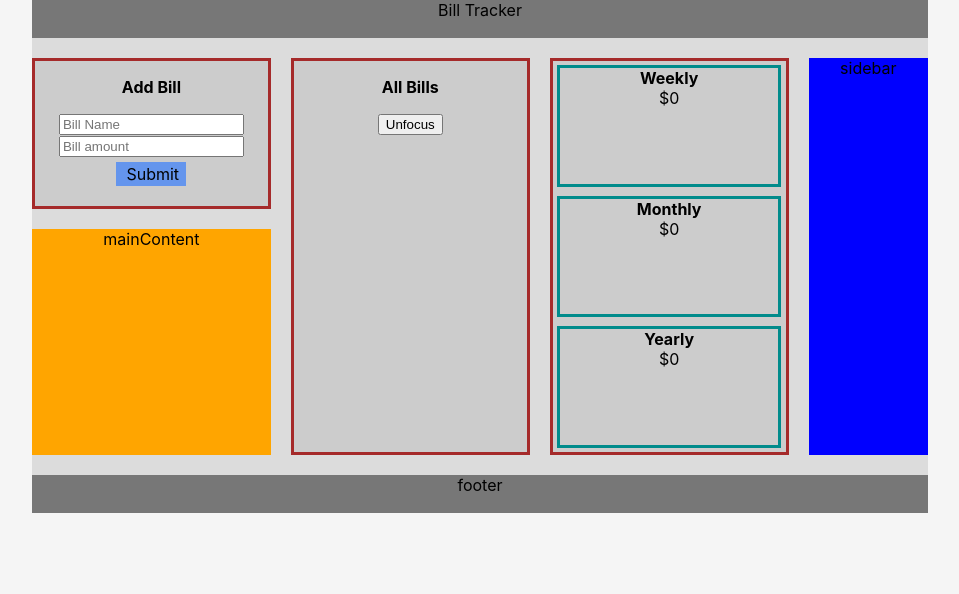
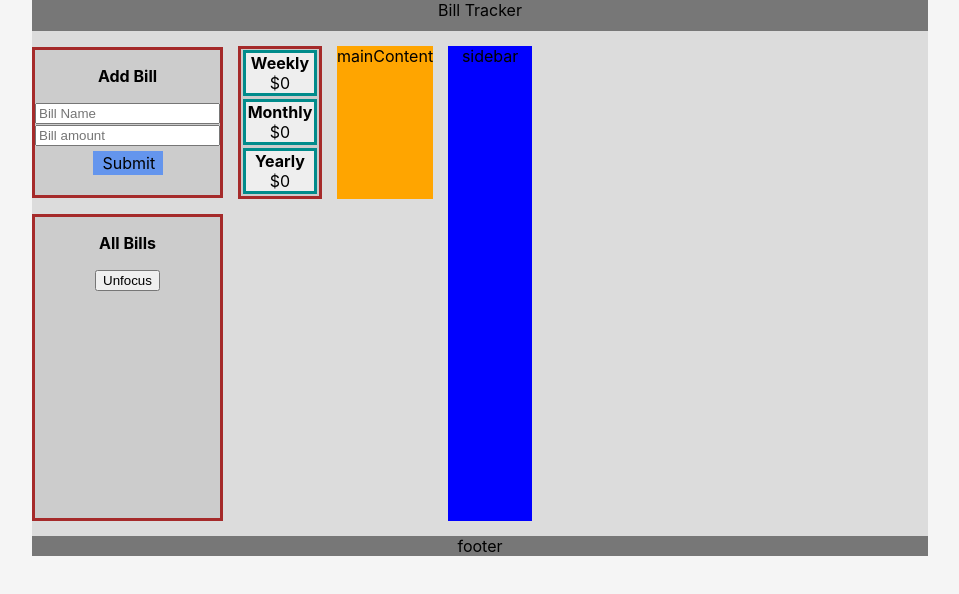
Before and after one commit to IsaiahDahlberg/BillTracker, a React (Create React App) app in the folder bill-tracker/: page / in a window 1280 px wide. Shown: the top 594 px of the page, without its empty margins (160-1119 px from the left). Built offline with nearby package versions, Linux system fonts and the light colour scheme.

Commit message:
add a bunch of unrelated stuff

```diff
--- a/bill-tracker/src/BillTracker.css
+++ b/bill-tracker/src/BillTracker.css
@@ -2,17 +2,20 @@
     margin: 0px auto;
     width: 70%;
     display: grid;
-    grid-template-columns: repeat(3, 2fr) 1fr;
-    grid-template-rows: 1fr 4fr 6fr 1fr;
-    grid-row-gap: 20px;
-    grid-column-gap: 20px;
+    grid-template-columns: repeat(8, 1fr);
+    grid-template-rows: .20fr 1fr 2fr;
+    grid-row-gap: 15px;
+    grid-column-gap: 15px;
     background-color: gainsboro;
 }
 
+.AddBill{
+   grid-column: 1/2;
+}
 .mainContent{
     background-color: orange;
-    grid-row: 3/4;
-    grid-column: 1/2;
+  /*  grid-row: 3/4;
+    grid-column: 1/2;*/
 }
 
 .smallBox--1{
@@ -20,11 +23,13 @@
 }
 
 .displayAllBills{
-    grid-row: 2/4;
+    grid-column: 1/2;
+    grid-row: 3/-1;
 }
 
 .BillBreakDown{
-    grid-row: 2/4;
+    grid-column: 2/3;
+    grid-row: 2/3;
 }
 
 .header{
@@ -36,7 +41,8 @@
 .footer{
     background-color: #777;
     grid-row: 4/ 5;
-    grid-column: 1/ -1;
+    grid-column: 1/-1;
+
 }
 
 .sidebar{
--- a/bill-tracker/src/BillTracker.js
+++ b/bill-tracker/src/BillTracker.js
@@ -15,10 +15,11 @@ class BillTracker extends React.Component{
         this.addBill = this.addBill.bind(this)
         this.deleteBill = this.deleteBill.bind(this)
         this.changeFocus = this.changeFocus.bind(this)
+        this.assignRandomColor = this.assignRandomColor.bind(this)
     }
 
     addBill = (name, value) =>{
-       var bill = {Name:name,Amount:value}
+       var bill = {Name:name,Amount:value, Color: this.assignRandomColor()}
         this.setState(prevState=>{
             var arr = prevState.bills
             arr.push(bill)
@@ -31,7 +32,7 @@ class BillTracker extends React.Component{
     deleteBill = (i) =>{
         this.setState(prevState=>{
             var newBills =  prevState.bills.filter((bill,index)=>{
-               return index != i
+               return index !== i
             })
             return{
                 bills: newBills,
@@ -46,6 +47,20 @@ class BillTracker extends React.Component{
         })
     }
 
+    assignRandomColor(){
+        var color
+        while(true){
+            color = '#'+(0x1000000+(Math.random())*0xffffff).toString(16).substr(1,6)
+            var av  = parseInt(color.substring(1,3),16) + parseInt(color.substring(3,5),16) + parseInt(color.substring(5),16)
+            var isDark = av < 381 ? true : false
+            if(!isDark){
+                break;
+            }
+        }
+        return (
+           color
+        )
+    }
 
     render(){
         return(
--- a/bill-tracker/src/component/AddBill.js
+++ b/bill-tracker/src/component/AddBill.js
@@ -10,6 +10,7 @@ class AddBill extends React.Component{
             amount: ""
         }
         this.handleChange = this.handleChange.bind(this)
+        this.submitBill = this.submitBill.bind(this)
     }
 
     handleChange(event){
@@ -17,6 +18,17 @@ class AddBill extends React.Component{
         this.setState({
             [name]: value
         })
+    }
+
+    submitBill(){
+        if(this.state.billName.length > 0 && this.state.amount > 0){
+            this.state.addBill(this.state.billName, this.state.amount)
+            this.setState({
+                billName: "",
+                amount: ""
+            })
+        }
+
     }
 
     render(){
@@ -41,7 +53,7 @@ class AddBill extends React.Component{
                         placeholder="Bill amount"
                     />
 
-                    <div onClick={()=>this.state.addBill(this.state.billName, this.state.amount)} className="AddBillButton">Submit</div>
+                    <div onClick={()=>this.submitBill()} className="AddBillButton">Submit</div>
                 </form>
             </div>
         )
--- a/bill-tracker/src/component/BillBreakDown.js
+++ b/bill-tracker/src/component/BillBreakDown.js
@@ -6,24 +6,34 @@ function BillBreakDown(props){
         return parseInt(bill.Amount)
     })
 
+    var yearly, monthly, weekly, color, total
 
-    var yearly = props.focusBill == null ? arr.reduce((a,b)=>  a+ b, 0)*12 : props.bills[props.focusBill].Amount*12
-    var monthly = props.focusBill == null ? arr.reduce((a,b)=>  a+ b, 0) : props.bills[props.focusBill].Amount
-    var weekly = props.focusBill == null ? arr.reduce((a,b)=>  a+ b, 0)/4 : props.bills[props.focusBill].Amount/4
+    if(props.focusBill == null ){
+        total = arr.reduce((a,b)=>  a+ b, 0)
+        color = "#eee"
+    }else{
+        total = props.bills[props.focusBill].Amount
+        color =  props.bills[props.focusBill].Color
+    }
+
+    yearly = total*12;
+    monthly = total
+    weekly = total/4
 
     return(
+
         <div className="BillBreakDown">
-            <div className="bbBox">
+            <div className="bbBox" style={{backgroundColor: color}}>
                 <b>Weekly</b>
                 <br />
                 ${weekly}
             </div>
-            <div className="bbBox">
+            <div className="bbBox" style={{backgroundColor: color}}>
                 <b>Monthly</b>
                 <br />
                 ${monthly}
             </div>
-            <div className="bbBox">
+            <div className="bbBox" style={{backgroundColor: color}}>
                 <b>Yearly</b>
                 <br />
                 ${yearly}
--- a/bill-tracker/src/component/DisplayAllBills.js
+++ b/bill-tracker/src/component/DisplayAllBills.js
@@ -7,7 +7,7 @@ function DisplayAllBills(props) {
             <p><b>All Bills</b></p><button onClick={()=>props.changeFocus(null)}>Unfocus</button>
             {props.bills.map((bill, index) => {
                 return (
-                    <div key={index}>
+                    <div key={index} style={{backgroundColor: bill.Color}}>
                         <button onClick={()=>props.changeFocus(index)}>Focus</button>
                         {bill.Name}:  ${bill.Amount}
                         <button className="deleteButton" onClick={()=>props.deleteBill(index)}>X</button>
```
Also changed, not shown: 1 other file (tests, documents, lock files or other folders).
